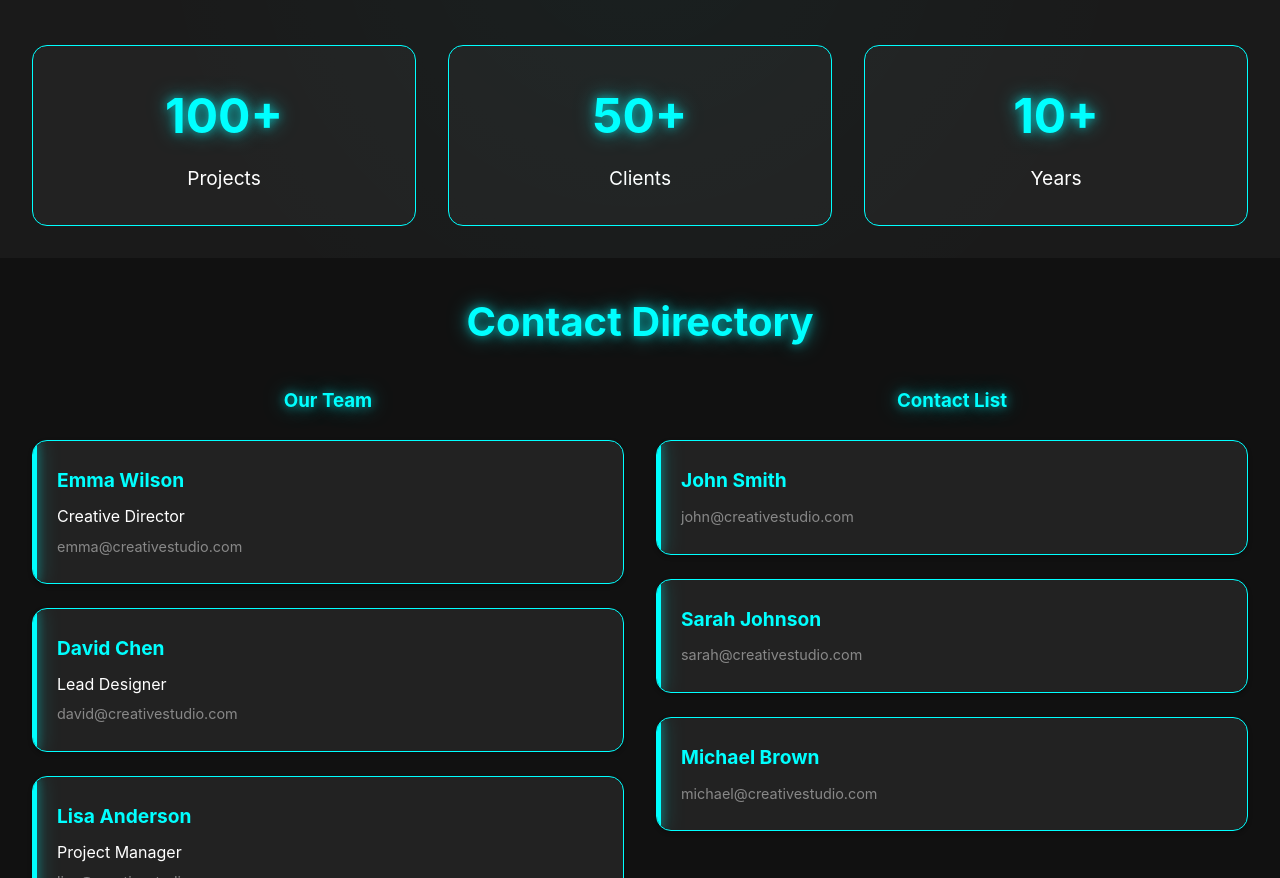
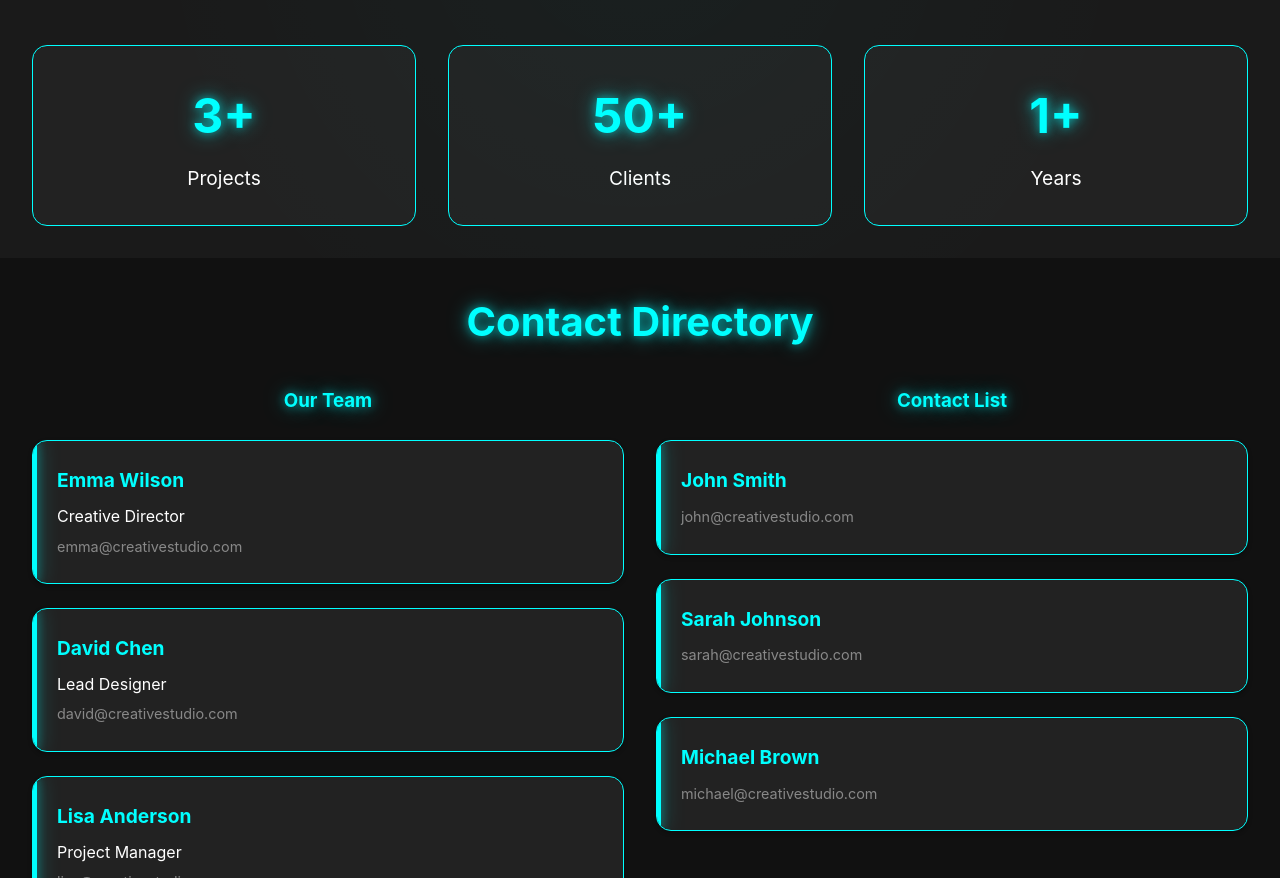
Before and after one commit to RealReaperStudios/reaperfilms, a website built with Vite: page index.html in a window 1280 px wide. Shown: the part 1728-2606 px from the top of the page. Built offline with nearby package versions, Linux system fonts and the light colour scheme; files whose address does not match are found by name.

Commit message:
Update index.html

```diff
--- a/index.html
+++ b/index.html
@@ -58,7 +58,7 @@ From concept to completion, we specialize in turning ideas into visual masterpie
 At Reaper Studios, every frame, texture, and note tells a story. Let’s create something extraordinary together.</p>
         <div class="stats">
             <div class="stat">
-                <h3>100+</h3>
+                <h3>3+</h3>
                 <p>Projects</p>
             </div>
             <div class="stat">
@@ -66,7 +66,7 @@ At Reaper Studios, every frame, texture, and note tells a story. Let’s create
                 <p>Clients</p>
             </div>
             <div class="stat">
-                <h3>10+</h3>
+                <h3>1+</h3>
                 <p>Years</p>
             </div>
         </div>
```
